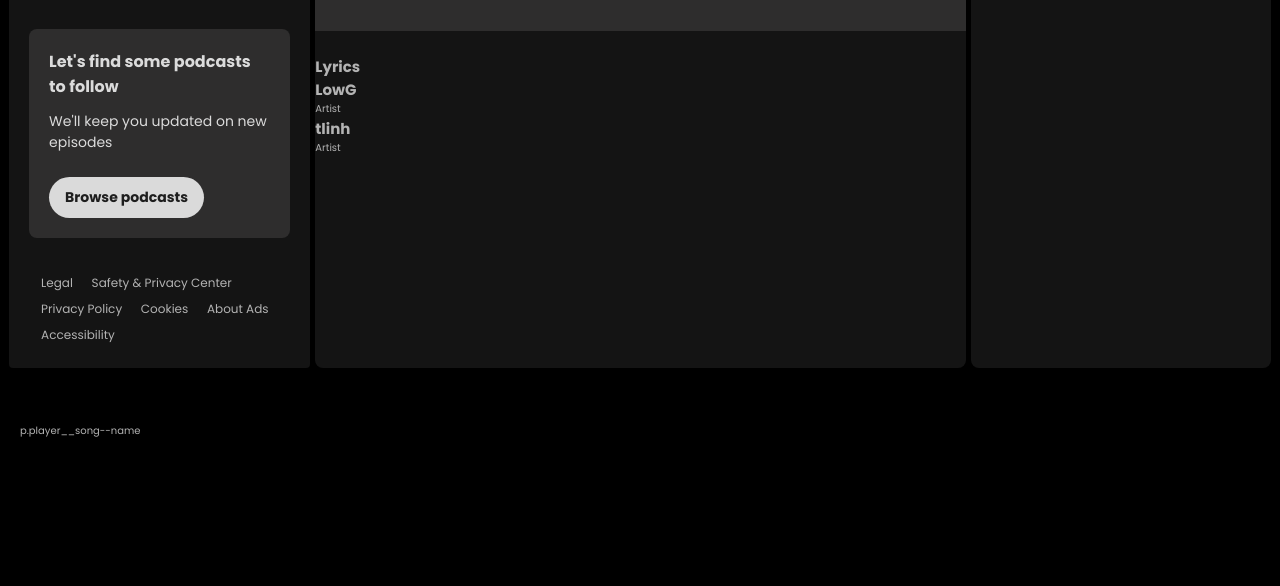
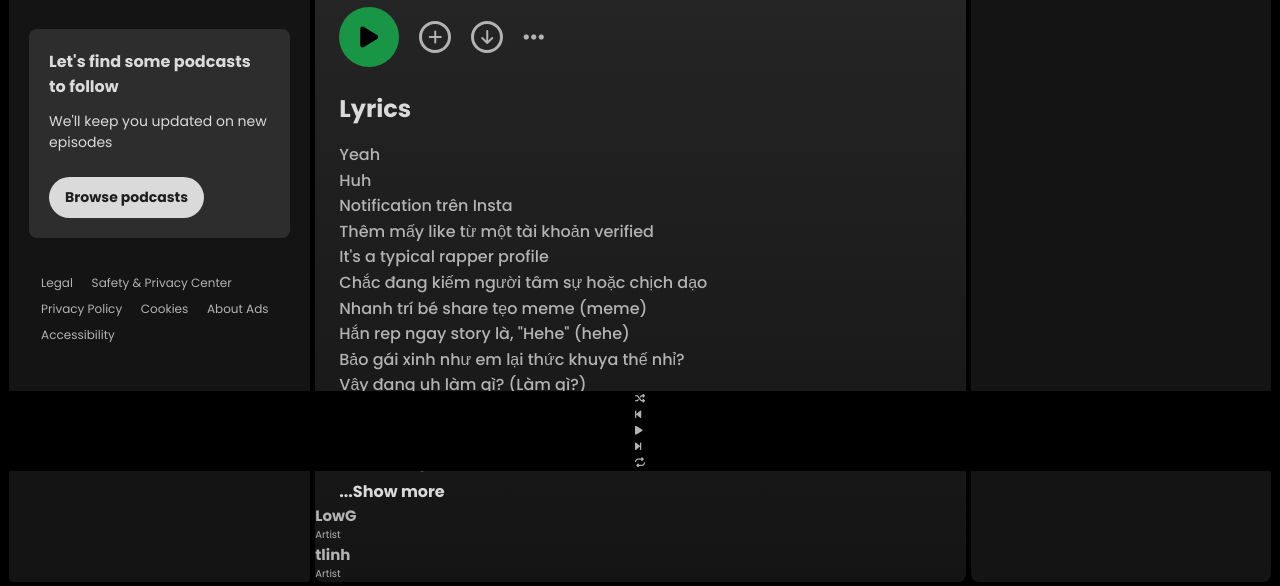
Before and after one commit to hatrontai/Music-App, a plain HTML site: page play.html in a window 1280 px wide. Shown: the part 329-915 px from the top of the page. Before the commit the page ends 880 px from the top, so only its background shows below. Drawn offline with Linux system fonts and the light colour scheme.

Commit message:
design play music screen

```diff
--- a/assets/src/css/base.css
+++ b/assets/src/css/base.css
@@ -10,11 +10,13 @@
 }
 
 :root {
+    --transparent: rgba(0, 0, 0, 0);
     --muted: #b3b3b3;
     --white: #ececece8;
     --gray: #151515f4;
     --light_gray: #323131e3;
     --green: #18a048eb;
+    --light_green: #17be52;
 }
 
 html {
--- a/assets/src/css/layout.css
+++ b/assets/src/css/layout.css
@@ -106,7 +106,6 @@ header {
 
 .header__btn  button{
     /* background-color: var(--gray); */
-    padding: 16px 24px;
     border-radius: 30px;
     font-size: 1.4rem;
     font-weight: bold;
@@ -122,10 +121,16 @@ header {
 
 .btn__install, .btn__signup {
     background-color: black;
+    padding: 0 24px;
 }
 
 .btn__login {
     background-color: var(--gray);
+    padding: 16px 24px;
+}
+
+.btn__login:hover {
+    background-color: var(--light_gray);
 }
 
 /* SIDEBAR */
--- a/assets/src/css/play.css
+++ b/assets/src/css/play.css
@@ -16,7 +16,7 @@
 /* MAIN CONTENT PLAY YOUR MUSIC */
 .main-content {
     width: 52vw;
-    background-color: var(--gray);
+    background: linear-gradient(var(--light_gray), var(--gray));
     margin-right: 0.4vw;
     border-radius: 8px;
     display: flex;
@@ -28,16 +28,17 @@
     width: 100%;
     height: auto;
     align-items: center;
-    padding: 48px 32px;
+    padding: 24px 32px;
     margin-bottom: 24px;
-    background-color: var(--light_gray);
+    background: linear-gradient(to right, var(--light_gray), var(--gray));
     border-radius: 8px 8px 0 0;
 }
 
 .content__header--background {
     width: 180px;
     height: 180px;
-    background-color: var(--light_gray);
+    /* background-color: var(--light_gray); */
+    box-shadow: 16px 16px 16px rgba(22, 22, 22, 0.397);
     border-radius: 4px;
     transition: transform 0.3s ease;
     background-position: center;
@@ -84,6 +85,111 @@
     font-weight: 700;
 }
 
+.content__play {
+    display: flex;
+    flex-direction: column;
+    gap: 12px;
+}
+
+.content__play--box {
+    display: flex;
+    align-items: center;
+    gap: 20px;
+    padding: 0 24px;
+}
+
+.content__play--btn {
+    width: 60px;
+    height: 60px;
+    background-color: var(--green);
+    border-radius: 50%;
+    display: flex;
+    align-items: center;
+    justify-content: center;
+    cursor: pointer;
+}
+
+.content__play--btn i {
+    /* transform: translateX(50%); */
+    color: black;
+    font-size: 2.4rem;
+    /* display: none; */
+}
+
+.content__play--btn:hover {
+    transform: scale(1.05);
+    background-color: var(--light_green);
+}
+
+.content__play--save, .content__play--download {
+    width: 32px;
+    height: 32px;
+    background-color: var(--transparent);
+    border: 3px solid var(--muted);
+    font-size: 1.6rem;
+    font-weight: 700;
+    border-radius: 50%;
+    display: flex;
+    align-items: center;
+    justify-content: center;
+    cursor: pointer;
+    transition: border 0.3s ease, transform 0.3s ease;
+}
+
+.content__play--save:hover, .content__play--download:hover {
+    border: 3px solid var(--white);
+    transform: scale(1.1);
+}
+
+.content__play--options {
+    display: flex;
+    align-items: center;
+    justify-content: center;
+    font-size: 2.4rem;
+    font-weight: 700;
+    cursor: pointer;
+    transition: transform 0.3s ease;
+}
+
+.content__play--options:hover {
+    transform: scale(1.1);
+}
+
+.content__play--save:hover i, .content__play--download:hover i, .content__play--options:hover i {
+    color: var(--white);
+}
+
+.content__play--lyrics {
+    display: flex;
+    flex-direction: column;
+    gap: 4px;
+    padding: 0 24px;
+    margin-top: 12px;
+}
+
+.content__lyrics--title {
+    font-size: 2.4rem;
+    font-weight: 700;
+    color: var(--white);
+    margin-bottom: 12px;
+}
+
+.content__lyrics--text {
+    font-size: 1.6rem;
+    font-weight: 500;
+    color: var(--muted);
+    line-height: 1.6;
+}
+
+.content__lyrics--more {
+    font-size: 1.6rem;
+    font-weight: 700;
+    color: var(--white);
+    cursor: pointer;
+    transition: transform 0.3s ease
+}
+
+
 /* PLAY VIEW YOUR MUSIC */
 .play-view {
     width: 24vw;
--- a/assets/src/js/play.js
+++ b/assets/src/js/play.js
@@ -0,0 +1,10 @@
+const playBtns = $$('.fa-solid.fa-play')
+
+playBtns.forEach((btn) => {
+    btn.addEventListener('click', function() {
+        playBtns.forEach((btn) => {
+            btn.classList.toggle('fa-play');
+            btn.classList.toggle('fa-pause');
+        })
+    })
+})
--- a/play.html
+++ b/play.html
@@ -3,7 +3,7 @@
 <head>
     <meta charset="UTF-8">
     <meta name="viewport" content="width=device-width, initial-scale=1.0">
-    <title>My Sportify</title>
+    <title>My Sportify - Web Player</title>
     <link rel="preconnect" href="https://fonts.googleapis.com">
     <link rel="preconnect" href="https://fonts.gstatic.com" crossorigin>
     <link href="https://fonts.googleapis.com/css2?family=Poppins:wght@300;400;500;600;700;800&display=swap" rel="stylesheet">
@@ -96,14 +96,32 @@
             </div>
             <div class="content__play">
                 <div class="content__play--box">
-                    <div class=""></div>
-                    <div class=""></div>
-                    <div class=""></div>
-                    <div class=""></div>
+                    <div class="content__play--btn">
+                        <i class="fa-solid fa-play"></i>
+                        <!-- <i class="fa-solid fa-pause"></i> -->
+                    </div>
+                    <div class="content__play--save"><i class="fa-solid fa-plus"></i></div>
+                    <div class="content__play--download"><i class="fa-solid fa-arrow-down"></i></div>
+                    <div class="content__play--options"><i class="fa-solid fa-ellipsis"></i></div>
                 </div>
                 <div class="content__play--lyrics">
                     <h2 class="content__lyrics--title">Lyrics</h2>
-                    <p></p>
+                    <p class="content__lyrics--text">
+                        Yeah <br>
+                        Huh <br>
+                        Notification trên Insta <br>
+                        Thêm mấy like từ một tài khoản verified <br>
+                        It's a typical rapper profile <br>
+                        Chắc đang kiếm người tâm sự hoặc chịch dạo <br>
+                        Nhanh trí bé share tẹo meme (meme) <br>
+                        Hắn rep ngay story là, "Hehe" (hehe) <br>
+                        Bảo gái xinh như em lại thức khuya thế nhỉ? <br>
+                        Vậy đang uh làm gì? (Làm gì?) <br>
+                        "Bé là trap girl certified <br>
+                        Anh vẫn muốn đâm và-a-a-a-ào sao?" <br>
+                        Chắc đang kiếm chút idea để làm nhạc <br>
+                    </p>
+                    <span class="content__lyrics--more">...Show more</span>
                 </div>
             </div>
             <div class="content__author">
@@ -132,17 +150,20 @@
         <div class="player__song">
             <div class="player__song--background" style="background-image: url(./assets/image/image1.jpg);"></div>
             <div class="player__song--info">
-                p.player__song--name
+                <p class="player__song--name"></p>
                 <p class="player__song--author"></p>
             </div>
         </div>
         <div class="player__play">
             <div class="player__play--box">
-                <div class=""></div>
-                <div class=""></div>
-                <div class=""></div>
-                <div class=""></div>
-                <div class=""></div>
+                <div class="player__play--shuffle"><i class="fa-solid fa-shuffle"></i></div>
+                <div class="player__play--prev"><i class="fa-solid fa-backward-step"></i></div>
+                <div class="player__play--btn">
+                    <i class="fa-solid fa-play"></i>
+                    <!-- <i class="fa-solid fa-pause"></i> -->
+                </div>
+                <div class="player__play--next"><i class="fa-solid fa-forward-step"></i></div>
+                <div class="player__play--repeat"><i class="fa-solid fa-repeat"></i></div>
             </div>
             <div class="player__play--bar">
 
@@ -156,7 +177,7 @@
         </div>
     </div>
 
-
+    <script src="./assets/src/js/main.js"></script>
     <script src="./assets/src/js/play.js"></script>
 </body>
 </html>
```
